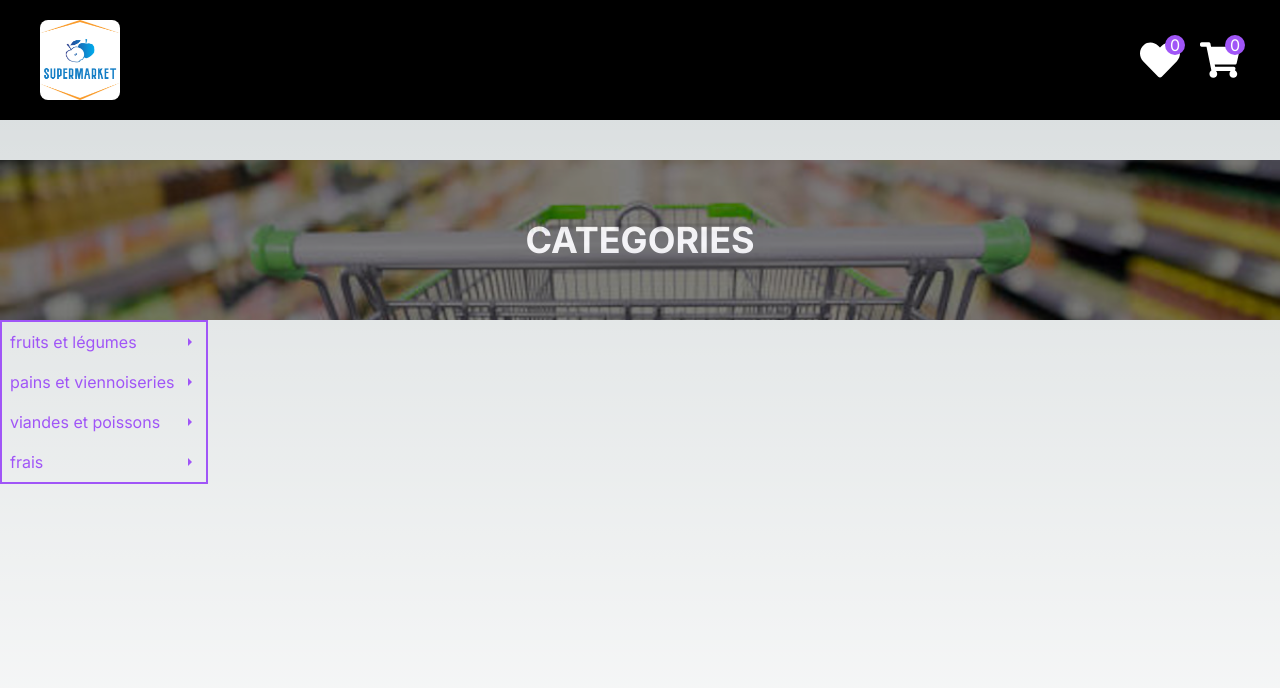
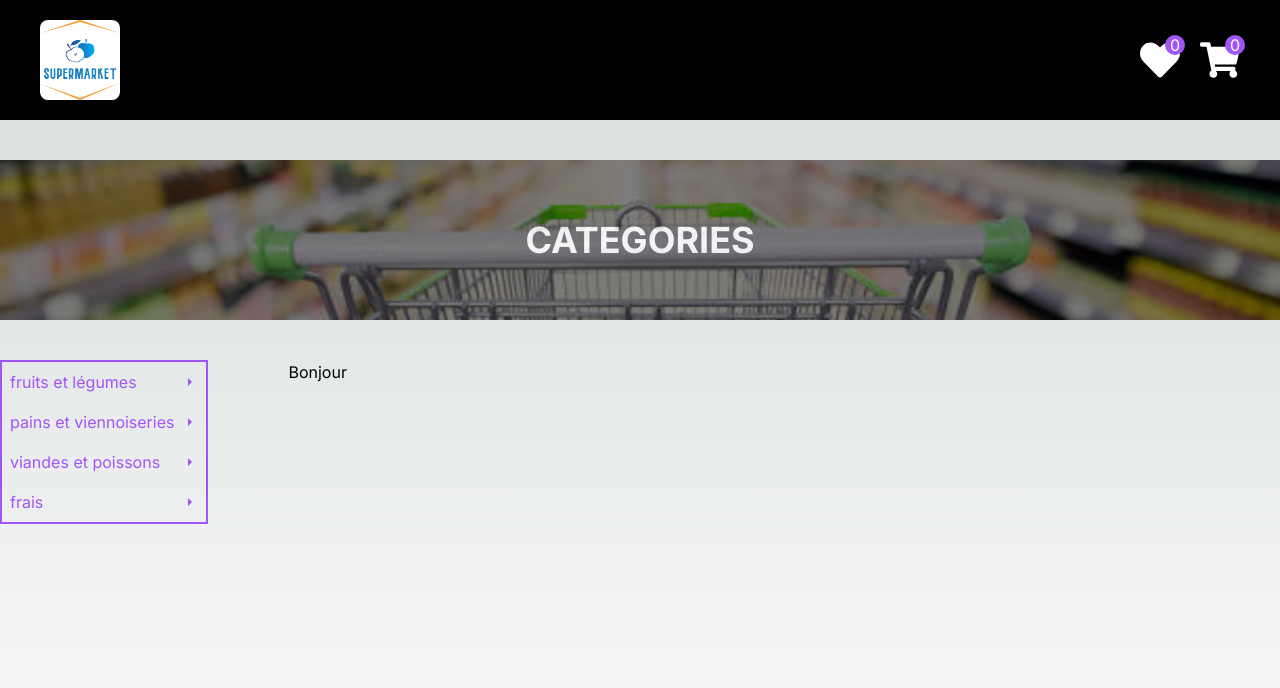
Before and after one commit to chris91300/supermarket, a Next.js app: page / in a window 1280 px wide. Shown: the top 688 px of the page. Built offline with nearby package versions, Linux system fonts and the light colour scheme.

Commit message:
ajout du template with menu aside

```diff
--- /dev/null
+++ b/src/app/_components/global/templateWithMenuAside/TemplateWithMenuAside.tsx
@@ -0,0 +1,18 @@
+import React from 'react'
+import MenuAside from '../menu/menuAside/MenuAside'
+
+type Props = {
+    children: React.ReactNode
+}
+
+export default function TemplateWithMenuAside({ children }: Props) {
+  return (
+    <div className='flex py-10'>
+        <MenuAside />
+        <div className='px-20'>
+            {children}
+        </div>
+
+    </div>
+  )
+}
--- a/src/app/page.tsx
+++ b/src/app/page.tsx
@@ -1,5 +1,6 @@
 import BannerTitle from "./_components/global/bannerTitle/BannerTitle";
 import MenuAside from "./_components/global/menu/menuAside/MenuAside";
+import TemplateWithMenuAside from "./_components/global/templateWithMenuAside/TemplateWithMenuAside";
 
 
 export default function Home() {
@@ -10,7 +11,9 @@ export default function Home() {
           img="categories_banner.jpg"
           alt="une image représentant une allée de supermarché avec un caddie au centre"
       />
-      <MenuAside />
+      <TemplateWithMenuAside>
+        <p>Bonjour</p>
+      </TemplateWithMenuAside>
     </main>
   );
 }
```
